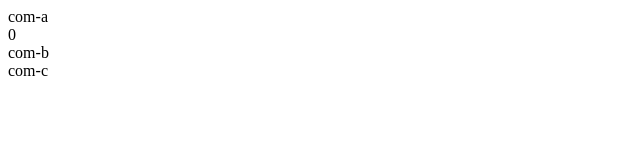
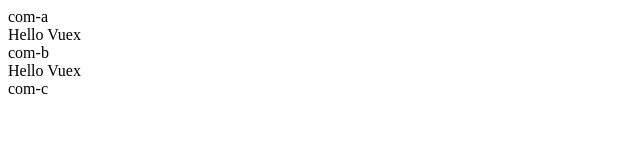
Before and after one commit to yanghanliang/vuex--, a Vue app: page / in a window 1280 px wide. Shown: the top 160 px of the page, without its empty margins (0-640 px from the left). Built offline with nearby package versions, Linux system fonts and the light colour scheme.

Commit message:
利用计算属性获取状态值的方式

```diff
--- a/src/components/com-a.vue
+++ b/src/components/com-a.vue
@@ -3,7 +3,7 @@
         com-a
         <br />
         <!-- 获取状态值的第一种用法 -->
-        {{ $store.state.count }}
+        {{ $store.state.msg }}
     </div>
 </template>
 
--- a/src/components/com-b.vue
+++ b/src/components/com-b.vue
@@ -2,12 +2,18 @@
     <div>
         com-b
         <br />
+        <!-- 计算属性的写法 -->
+        {{ test }}
     </div>
 </template>
 
 <script>
 export default {
-
+  computed: {
+    test() {
+      return this.$store.state.msg
+    }
+  }
 }
 </script>
 
```
